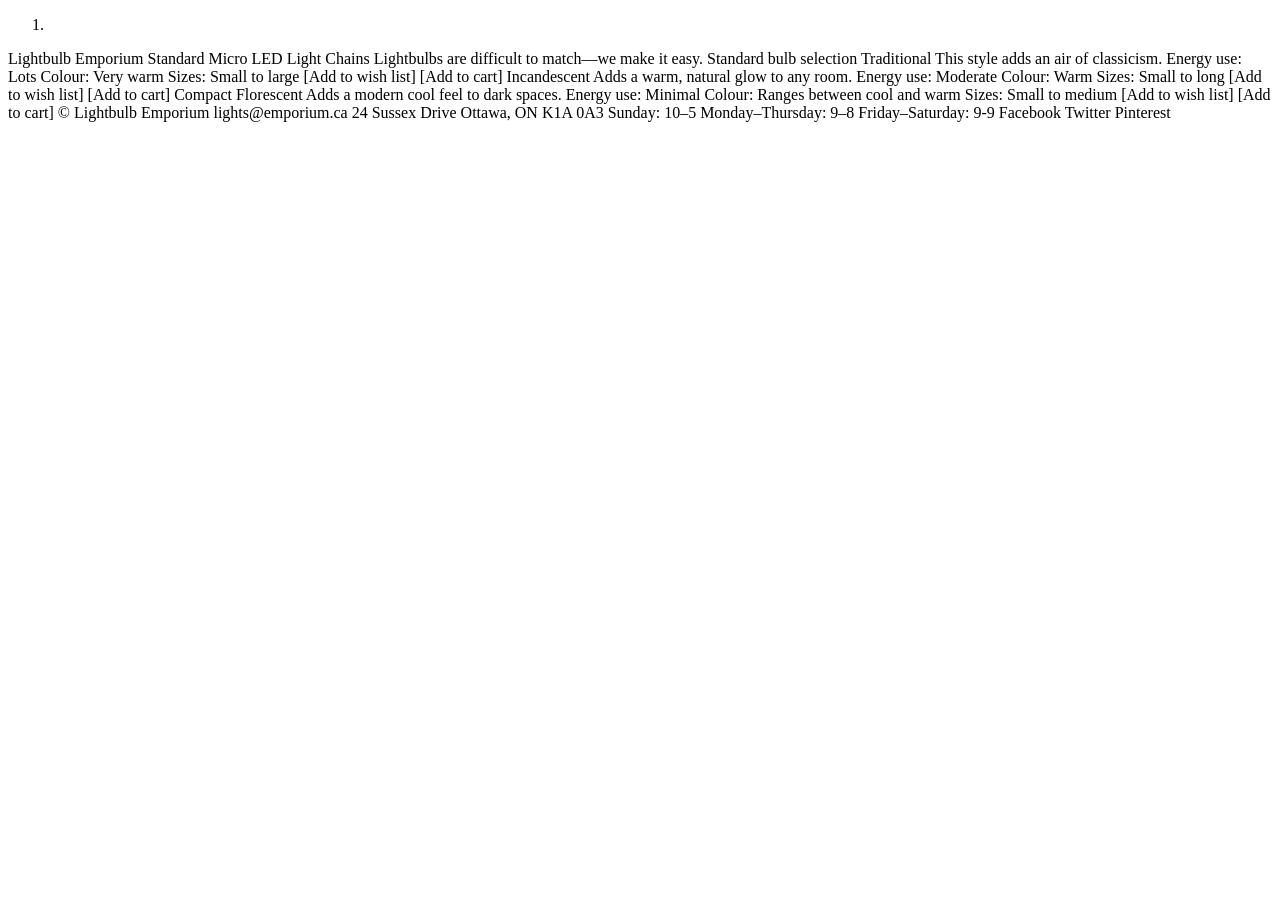
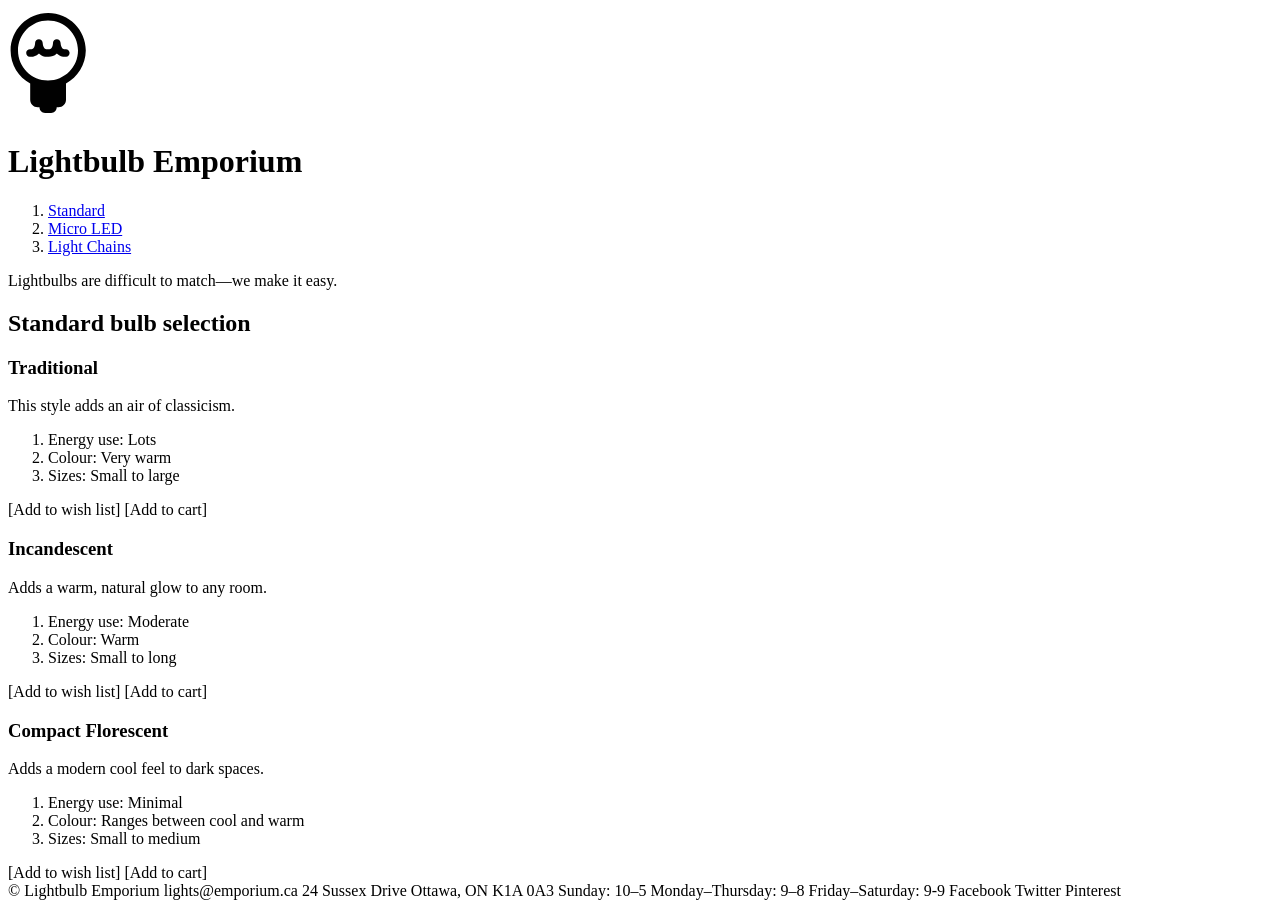
Before and after one commit to ca1tlin22/summer-semantics, a plain HTML site: page index.html in a window 1280 px wide. Before the commit the page ends 800 px from the top, so only its background shows below. Drawn offline with Linux system fonts and the light colour scheme.

Commit message:
basic html added, img, prod, etc folders created

```diff
--- a/index.html
+++ b/index.html
@@ -9,54 +9,58 @@
 
 <body>
 <header>
+  <div class="banner">
+    <img class="logo" src="img/logo.svg" alt="A simple, streamline lightbulb logo.">
+    <h1>Lightbulb Emporium</h1>
+  </div>
   <nav>
     <ol>
-      <li><a href="#"></a></li>
+      <li><a href="#">Standard</a></li>
+      <li><a href="#">Micro LED</a></li>
+      <li><a href="#">Light Chains</a></li>
     </ol>
   </nav>
+  <div class="tagline">
+    <p>Lightbulbs are difficult to match—we make it easy.</p>
+  </div>
 </header>
 
+<h2>Standard bulb selection</h2>
+
+<div class="box-one">
+  <h3>Traditional</h3>
+  <p>This style adds an air of classicism.</p>
+  <ol>
+    <li>Energy use: Lots</li>
+    <li>Colour: Very warm</li>
+    <li>Sizes: Small to large</li>
+  </ol>
+  [Add to wish list] [Add to cart]
+</div>
+
+<div class="box-two">
+  <h3>Incandescent</h3>
+  <p>Adds a warm, natural glow to any room.</p>
+  <ol>
+    <li>Energy use: Moderate</li>
+    <li>Colour: Warm</li>
+    <li>Sizes: Small to long</li>
+  </ol>
+  [Add to wish list] [Add to cart]
+</div>
+
+<div class="box-three">
+  <h3>Compact Florescent</h3>
+  <p>Adds a modern cool feel to dark spaces.</p>
+  <ol>
+    <li>Energy use: Minimal</li>
+    <li>Colour: Ranges between cool and warm</li>
+    <li>Sizes: Small to medium</li>
+  </ol>
+  [Add to wish list] [Add to cart]
+</div>
+
 <footer>
-
-</footer>
-
-</body>
-
-</html>
-
-Lightbulb Emporium
-
-Standard
-Micro LED
-Light Chains
-
-Lightbulbs are difficult to match—we make it easy.
-
-
-Standard bulb selection
-
-Traditional
-This style adds an air of classicism.
-Energy use: Lots
-Colour: Very warm
-Sizes: Small to large
-[Add to wish list] [Add to cart]
-
-Incandescent
-Adds a warm, natural glow to any room.
-Energy use: Moderate
-Colour: Warm
-Sizes: Small to long
-[Add to wish list] [Add to cart]
-
-Compact Florescent
-Adds a modern cool feel to dark spaces.
-Energy use: Minimal
-Colour: Ranges between cool and warm
-Sizes: Small to medium
-[Add to wish list] [Add to cart]
-
-
   © Lightbulb Emporium
 
   lights@emporium.ca
@@ -72,3 +76,8 @@
   Facebook
   Twitter
   Pinterest
+</footer>
+
+</body>
+
+</html>
```
Also changed, not shown: img/bulbs/cfl.jpg (added), img/bulbs/incandescent.jpg (added), img/bulbs/traditional.jpg (added), img/logo.svg (added), img/social/facebook.svg (added), img/social/pinterest.svg (added), img/social/twitter.svg (added). Lines whose indentation alone changed are shown as unchanged.
